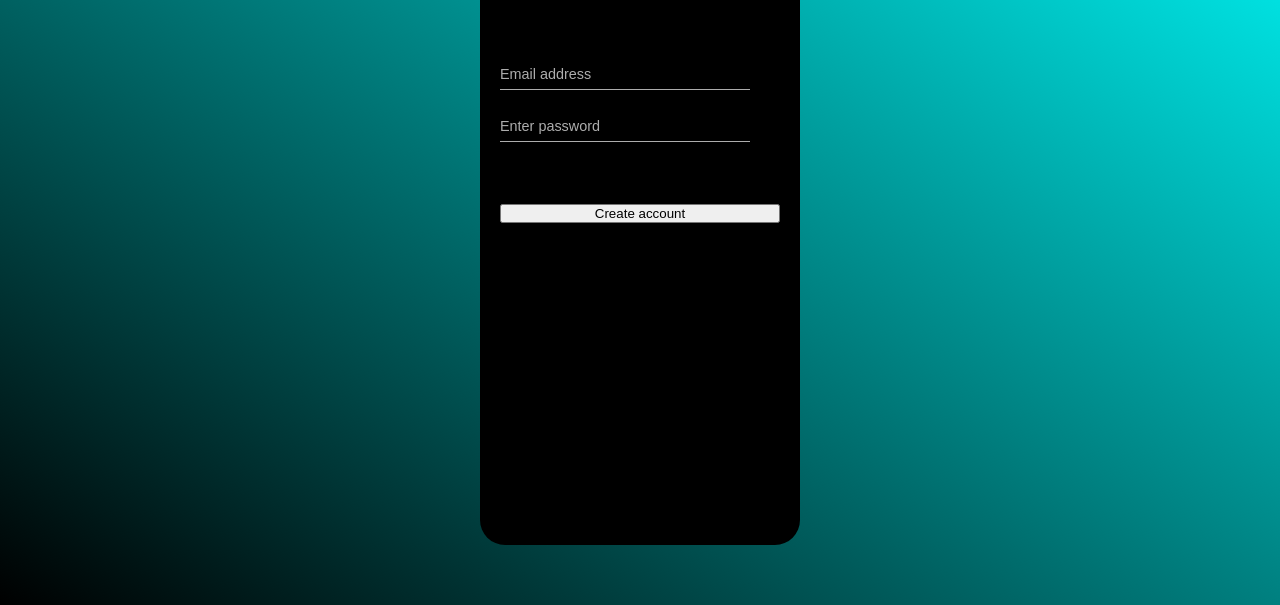
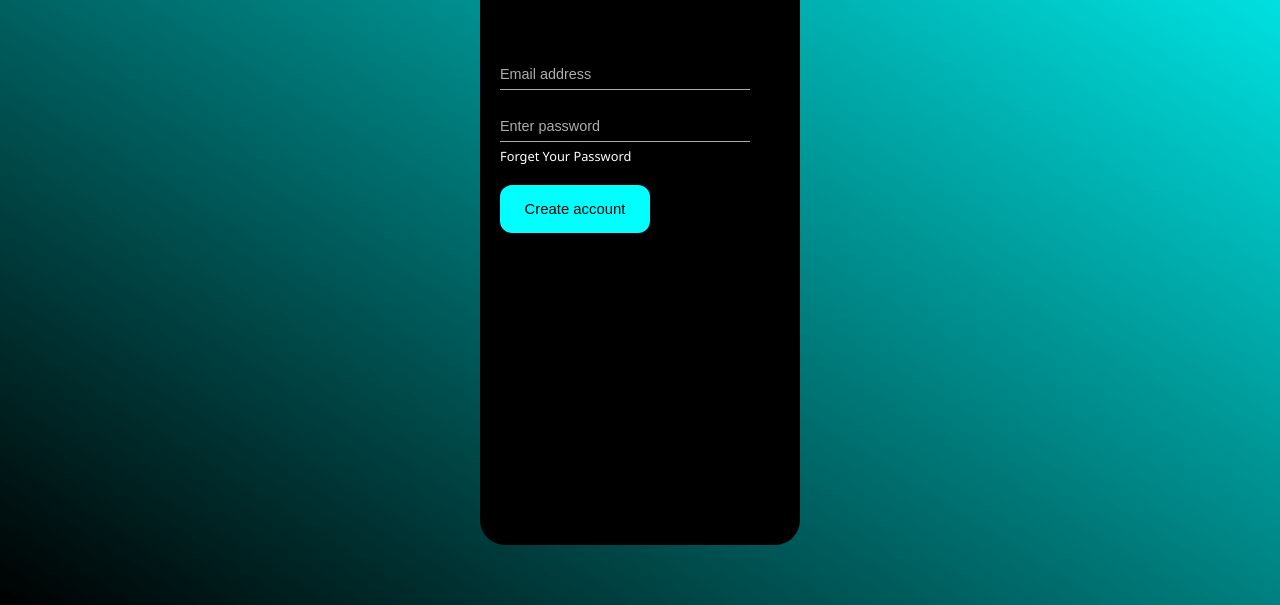
Before and after one commit to Hamzabaloch08/login-signup, a plain HTML site: page index.html in a window 1280 px wide. Shown: the part 195-800 px from the top of the page. Drawn offline with Linux system fonts and the light colour scheme.

Commit message:
Update style.css

```diff
--- a/style.css
+++ b/style.css
@@ -70,7 +70,7 @@ body {
   color: #e2e2e2;
 }
 
-.input-box>button:nth-child(4){
+.input-box>button:nth-child(5){
   border: none;
   background-color: aqua;
   width: 150px;
@@ -81,12 +81,19 @@ body {
   transition: all 0.1s linear;
 }
 
-.input-box>button:nth-child(4):hover{
+.input-box>button:nth-child(5):hover{
 background-color: rgb(0, 190, 190);
 }
 
-.input-box>button:nth-child(4):active{
+.input-box>button:nth-child(5):active{
   transform: translateY(1.5px);
+  }
+
+  .input-box>p:nth-child(3){
+    font-size: 0.8rem;
+    color: #ffffff;
+    text-transform: capitalize;
+    margin-top: -15px;
   }
 
 
```
